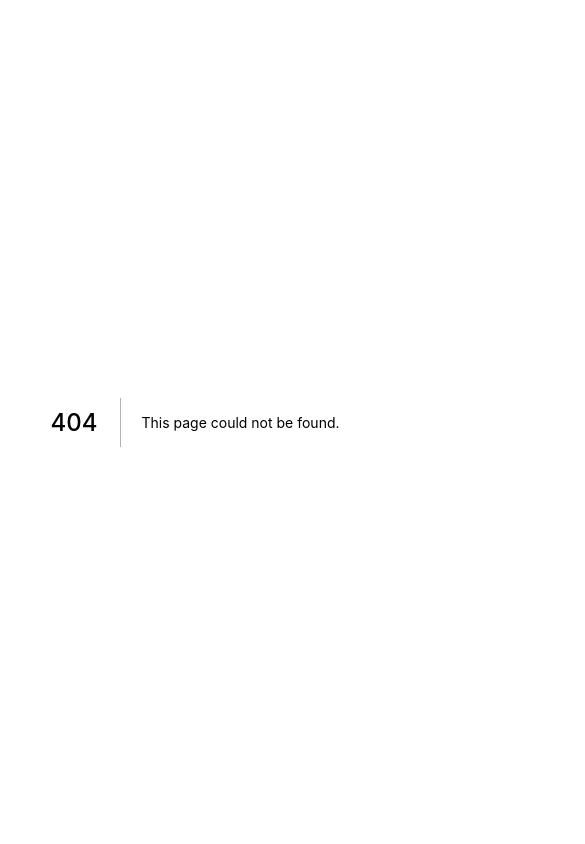
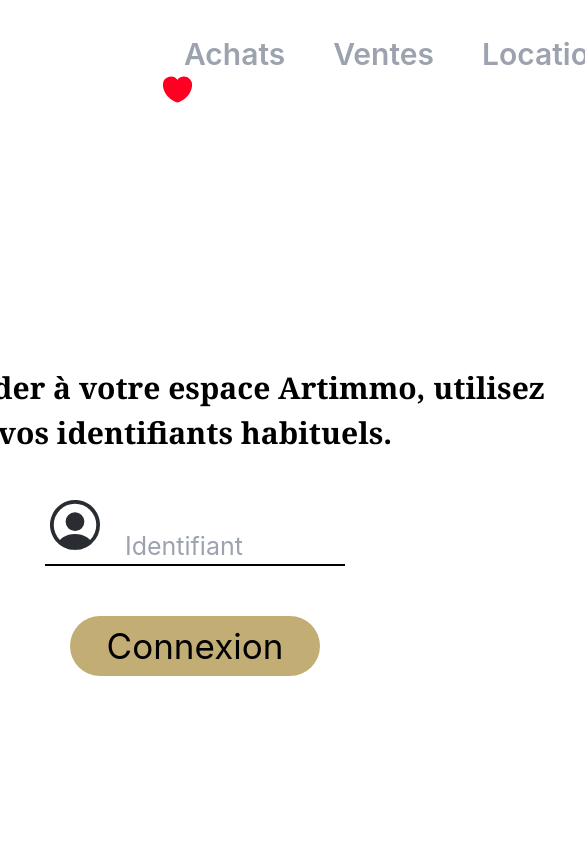
Before and after one commit to Sushib08/immobilier, a Next.js app: page /services in a window 390 px wide. Before the commit this address had no page. Shown: the top 844 px of the page, 585 px wide, since content can reach past the window. Built offline with nearby package versions, Linux system fonts and the light colour scheme.

Commit message:
feat(TD immobilier): add agences and try to add services

```diff
--- /dev/null
+++ b/pages/agences.tsx
@@ -0,0 +1,44 @@
+import type { NextPage } from "next";
+import Head from "next/head";
+import styles from "../styles/Home.module.css";
+import Header from "../components/header";
+import Footer from "../components/footer";
+import styled from "styled-components";
+import Image from "next/image";
+
+const Description = styled.p`
+  :hover {
+    text-shadow: 6px 6px 4px #707070;
+  }
+`;
+
+const Home: NextPage = () => {
+  return (
+    <div className={styles.container}>
+      <Head>
+        <title>ARTHIMMO</title>
+      </Head>
+
+      <header>
+        <Header className={styles.liens} />
+      </header>
+
+      <main className={styles.main}>
+          <h1 className=" text-4xl my-8 text-[#c2ad74] font-bold underline">Voici nos agences en France</h1>
+      <Image
+              priority
+              src="/map.png"
+              height={550}
+              width={600}
+              alt="users"
+            />
+      </main>
+
+      <footer>
+        <Footer className="" />
+      </footer>
+    </div>
+  );
+};
+
+export default Home;
--- /dev/null
+++ b/pages/services.tsx
@@ -0,0 +1,103 @@
+import type { NextPage } from "next";
+import Head from "next/head";
+import styles from "../styles/Home.module.css";
+import Header from "../components/header";
+import Image from "next/image";
+import Footer from "../components/footer";
+import styled from "styled-components";
+import React, { useState } from "react";
+
+const Input = styled.input`
+  font-size: 25px;
+  border: none;
+  height: 35px;
+  width: 200px;
+  margin-left: 20px;
+  margin-top: 30px;
+  color: #707070;
+
+  :focus {
+    outline: none;
+  }
+`;
+
+const Connexion = styled.button`
+  font-size: 35px;
+  margin-top: 50px;
+  display: block;
+  margin-left: auto;
+  margin-right: auto;
+  margin-top: 50px;
+  border-radius: 50px;
+  height: 60px;
+  width: 250px;
+  background-color: #c2ad74;
+  border: none;
+`;
+
+const Services: NextPage = () => {
+  const inputRef = React.createRef();
+
+  let [words, setWords] = useState();
+
+  let [button, setButton] = useState(false);
+
+  const append = (value: any) => {
+    if (value.trim()) {
+      setWords(value);
+      inputRef.current.value = "";
+      setButton(true);
+    }
+    console.log(value);
+  };
+
+  return (
+    <div className={styles.container}>
+      <Head>
+        <title>ARTHIMMO</title>
+      </Head>
+
+      <header>
+        <Header className={styles.liens} />
+      </header>
+
+      <main className={styles.main}>
+        {!button ? (
+          <div className=" h-2 -my-32">
+            <h1 className=" flex items-center font-serif text-center text-[30px] font-semibold w-[700px] -mt-44">
+              Pour accéder à votre espace Artimmo, utilisez vos identifiants
+              habituels.
+            </h1>
+            <div
+              className=" mt-10 w-[300px]"
+              style={{
+                borderBottom: "2px solid black",
+                marginLeft: "auto",
+                marginRight: "auto",
+              }}
+            >
+              <Image
+                priority
+                src="/user.svg"
+                height={60}
+                width={60}
+                alt="users"
+              />
+              <Input placeholder="Identifiant" ref={inputRef}></Input>
+            </div>
+            <Connexion onClick={() => append(inputRef.current.value)}>Connexion</Connexion>
+          </div>
+        ) : (
+          ""
+        )}
+        <div className=" font-sans text-[80px] text-[#c2ad74] items-center">{button ? <p className="text">Bienvenue {words}</p> : ""}</div>
+      </main>
+
+      <footer>
+        <Footer className="" />
+      </footer>
+    </div>
+  );
+};
+
+export default Services;
```
Also changed, not shown: public/map.png (added), public/user.svg (added).
